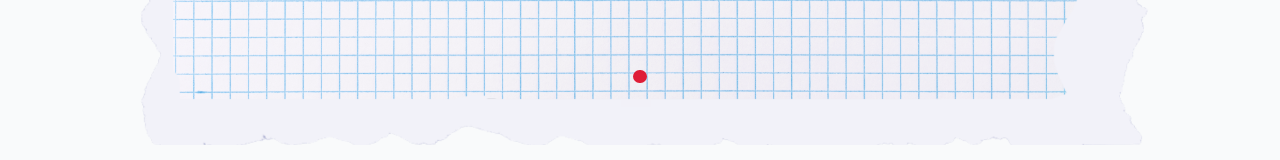
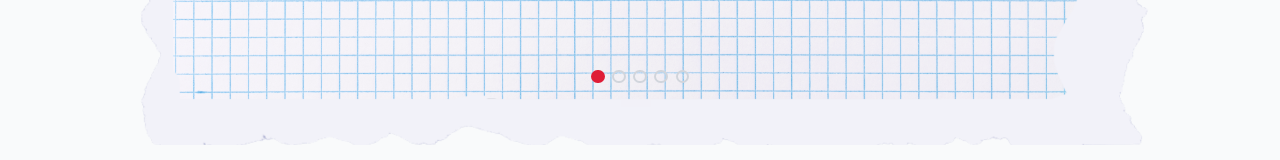
Before and after one commit to LauraHTML/Projeto-Bara, a Next.js app: page /baraNaSuaEscola in a window 1280 px wide. Shown: the part 3062-3222 px from the top of the page. Built offline with nearby package versions, Linux system fonts and the light colour scheme.

Commit message:
mudancinhas pt-2

```diff
--- a/src/app/layout.jsx
+++ b/src/app/layout.jsx
@@ -72,11 +72,9 @@ export default function RootLayout({ children }) {
       <body
         className={`${helvetica.className} ${helveticaBold.className} ${ruina.className} antialiased`}
       >
-        <ClientWrapper>
           <Navbar />
           {children}
           <Footer />
-        </ClientWrapper>
       </body>
     </html>
   );
```
